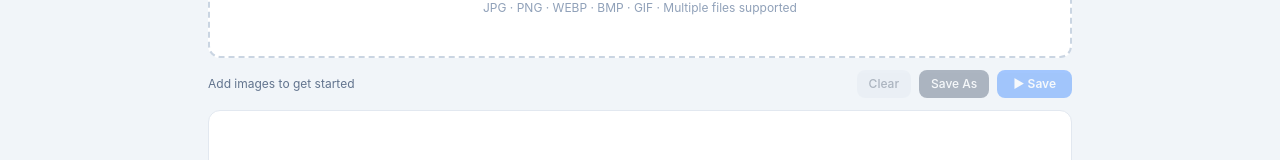
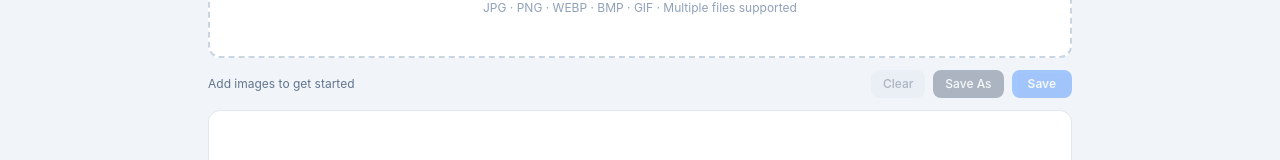
Before and after one commit to Geresia/TVLK_TERA_IMG_CONVERTER, a React (Vite) app: page / in a window 1280 px wide. Shown: the part 182-342 px from the top of the page. Built offline with nearby package versions, Linux system fonts and the light colour scheme.

Commit message:
Remove triangle icon from Save button

```diff
--- a/src/App.tsx
+++ b/src/App.tsx
@@ -94,7 +94,7 @@ export default function App() {
             disabled={busy || pendingItems.length === 0}
             className="px-4 py-1.5 text-xs font-semibold rounded-lg bg-blue-500 text-white hover:bg-blue-600 disabled:opacity-40 disabled:cursor-not-allowed transition-colors"
           >
-            {busy ? 'Converting...' : '▶ Save'}
+            {busy ? 'Converting...' : 'Save'}
           </button>
         </div>
 
```
